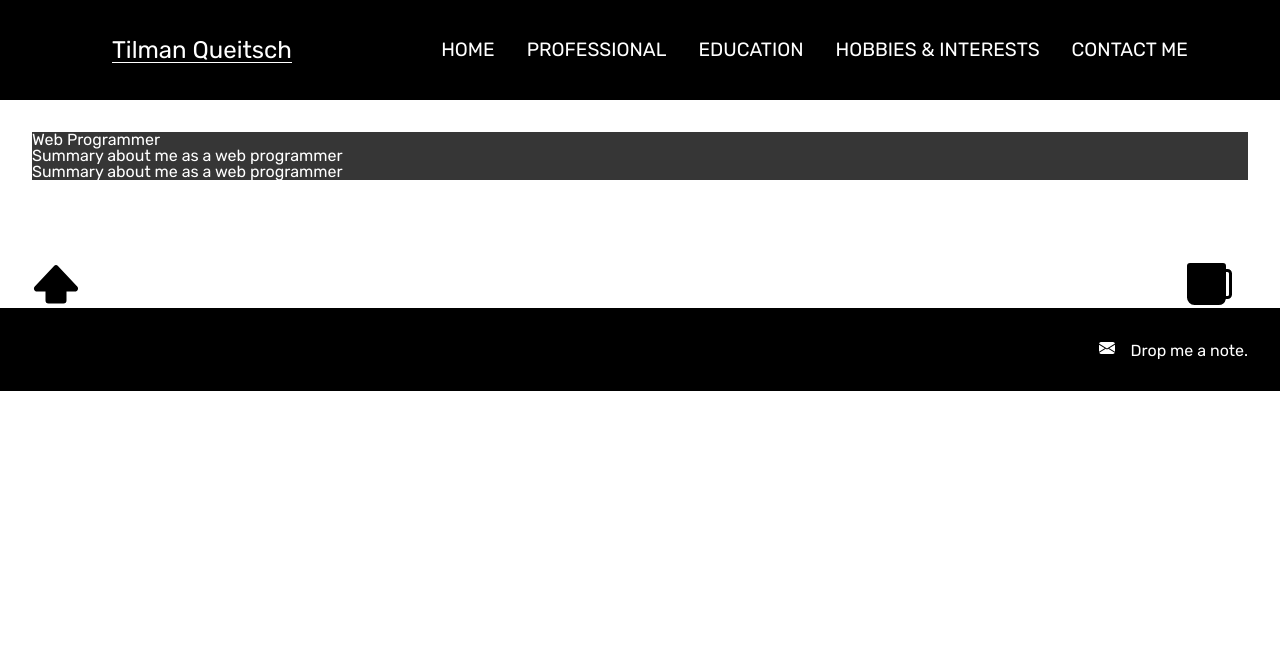
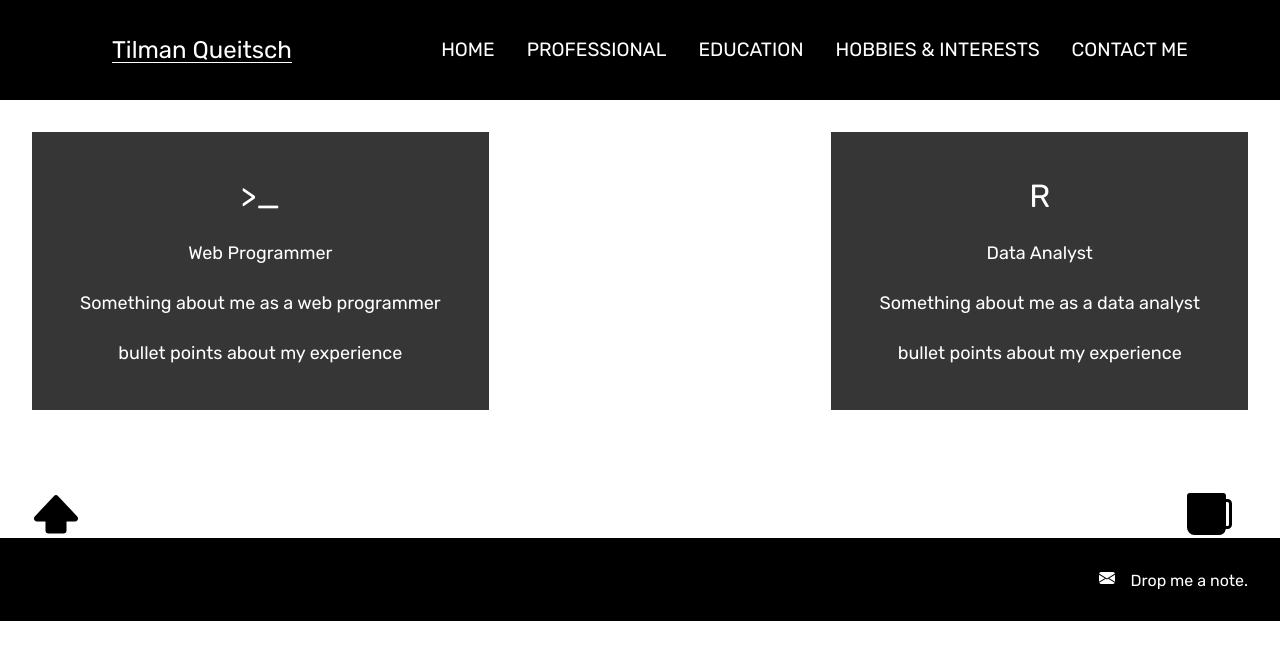
Before and after one commit to tiQu/portfolio, a React (Create React App) app: page /professional in a window 1280 px wide. Shown: the top 660 px of the page. Built offline with nearby package versions, Linux system fonts and the light colour scheme.

Commit message:
Base structure complete

```diff
--- a/src/components/professional/CardItems.js
+++ b/src/components/professional/CardItems.js
@@ -1,30 +1,14 @@
 export const CardItems = [
     {
-        bulletId: 'React',
-        bulletTitle: 'React',
-        bulletDescription: 'Something about React',
-        bulletClasses: 'Home-bottom-section-left',
-        bulletOffset: -100
+        cardCharacter: ">_",
+        cardHeader: 'Web Programmer',
+        cardSummary: 'Something about me as a web programmer',
+        cardList: 'bullet points about my experience'
     },
     {
-        bulletId: 'Angular',
-        bulletTitle: 'Angular',
-        bulletDescription: 'Something about Angular',
-        bulletClasses: 'Home-bottom-section-left',
-        bulletOffset: -192
-    },
-    {
-        bulletId: 'NET',
-        bulletTitle: '.NET',
-        bulletDescription: 'Something about .NET',
-        bulletClasses: 'Home-bottom-section-left',
-        bulletOffset: -284
-    },
-    {
-        bulletId: 'SQL',
-        bulletTitle: 'SQL',
-        bulletDescription: 'Something about SQL',
-        bulletClasses: 'Home-bottom-section-right',
-        bulletOffset: -100
+        cardCharacter: "R",
+        cardHeader: 'Data Analyst',
+        cardSummary: 'Something about me as a data analyst',
+        cardList: 'bullet points about my experience'
     }
 ]
--- a/src/components/professional/Professional.js
+++ b/src/components/professional/Professional.js
@@ -1,12 +1,22 @@
 import React from 'react';
 import Card from './card/Card';
 import './Professional.scss';
+import { CardItems } from './CardItems.js'
 
 class Professional extends React.Component{
     render(){
         return (
             <section className="professional">
-                <Card />
+                <Card cardCharacter={CardItems[0].cardCharacter}
+                      cardHeader={CardItems[0].cardHeader}
+                      cardSummary={CardItems[0].cardSummary}
+                      cardList={CardItems[0].cardList}
+                />
+                <Card cardCharacter={CardItems[1].cardCharacter}
+                      cardHeader={CardItems[1].cardHeader}
+                      cardSummary={CardItems[1].cardSummary}
+                      cardList={CardItems[1].cardList}
+                />
             </section>
         );
     }
--- a/src/components/professional/Professional.scss
+++ b/src/components/professional/Professional.scss
@@ -5,4 +5,6 @@
 .professional {
     width: 95vw;
     padding: 2.5vw 2rem;
+    display: flex;
+    justify-content: space-between;
 }
--- a/src/components/professional/card/Card.js
+++ b/src/components/professional/card/Card.js
@@ -4,11 +4,11 @@ import './Card.scss';
 class Card extends React.Component{
     render(){
         return (
-            <div className="professional-card">
-                <div className="professional-toplogo"></div>
-                <div className="professional-header">Web Programmer</div>
-                <div className="professional-summary">Summary about me as a web programmer</div>
-                <div className="professional-list">Summary about me as a web programmer</div>
+            <div className={"professional-card"}>
+                <div className="professional-line professional-character">{this.props.cardCharacter}</div>
+                <div className="professional-line professional-header">{this.props.cardHeader}</div>
+                <div className="professional-line professional-summary">{this.props.cardSummary}</div>
+                <div className="professional-line professional-list">{this.props.cardList}</div>
             </div>
         );
     }
--- a/src/components/professional/card/Card.scss
+++ b/src/components/professional/card/Card.scss
@@ -4,7 +4,19 @@
 
 .professional-card {
     @include coln;
+    justify-content: space-around;
     background-color: $dark-grey;
     color: white;
     font-family: 'Rubik', sans-serif;
+    padding: 2rem;
+    font-size: large;
 }
+
+.professional-line {
+    padding: 1rem;
+    text-align: center;
+}
+
+.professional-character {
+    font-size: xx-large;
+}
```
Also changed, not shown: 1 other file (tests, documents, lock files or other folders).
